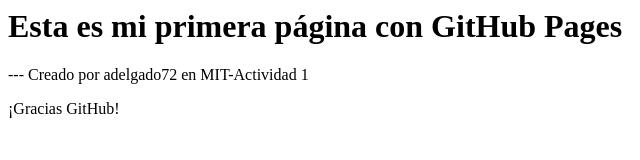
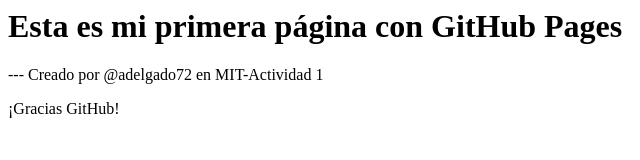
Before and after one commit to adelgado72/my_first_repo, a plain HTML site: page index.html in a window 1280 px wide. Shown: the full height of the page, 0-640 px from the left. Drawn offline with Linux system fonts and the light colour scheme.

Commit message:
Update index.html

```diff
--- a/index.html
+++ b/index.html
@@ -1,5 +1,5 @@
 <html>
 <h1> Esta es mi primera página con GitHub Pages </h1>
-<p>   --- Creado por adelgado72 en MIT-Actividad 1</p>
+<p>   --- Creado por @adelgado72 en MIT-Actividad 1</p>
 <p>¡Gracias GitHub!</p>
 </html>
```
